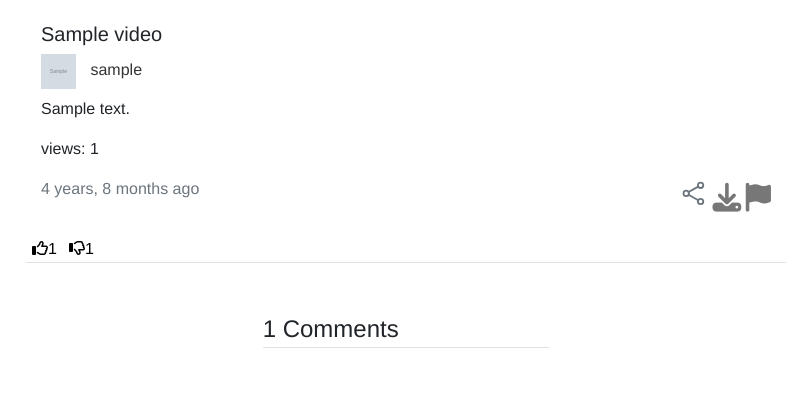
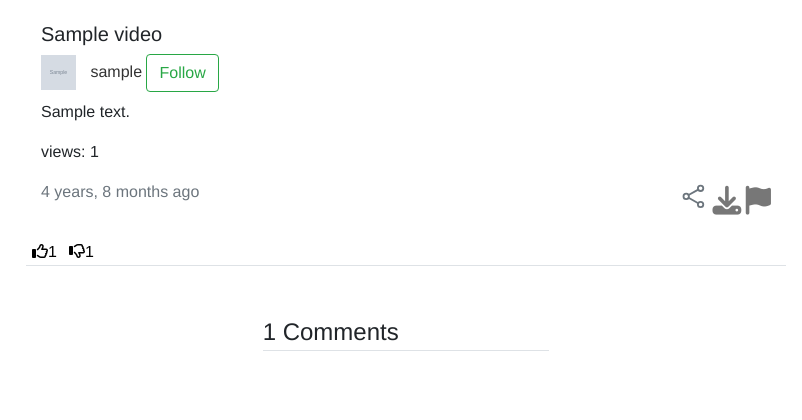
Before and after one commit to 404talentnotfound/Glomble, a Django app: page /videos/1 in a window 1280 px wide. Shown: the part 440-860 px from the top of the page, without its empty margins (44-846 px from the left). Run offline with Django 4.2, Linux system fonts and the light colour scheme; tables that the repository leaves empty hold one stand-in row (values such as "Sample post"); grey boxes marked "Sample" are stand-in pictures; parts of the project's set-up code (start-up, migrations or seed data) failed here and were passed over; some libraries are stand-ins or nearby versions.

Commit message:
bugfix thing 2 (i'm so stupid)

```diff
--- a/videos/templates/videos/detail_video.html
+++ b/videos/templates/videos/detail_video.html
@@ -98,7 +98,7 @@
 				  </div>
 				<h5 class="mt-4">{{ post.title }}</h5>
 				<h6><a class="link-text" href="{% url 'detail-profile' post.uploader.id %}"><img class="shot" style="margin-right: 10px;" width="35" height="35" src="{{ request.scheme }}://{{ request.META.HTTP_HOST }}/{{ post.uploader.profile_picture }}">
-					{{ post.uploader.username }} {% if post.uploader.username == user %}<button class="follow-button {% if is_following %}following btn btn-outline-danger {% else %}btn btn-outline-success {% endif %}" data-url-add="{% url 'add-follower' post.uploader.id %}" data-url-remove="{% url 'remove-follower' post.uploader.id %}">
+					{{ post.uploader.username }} {% if post.uploader.username != user %}<button class="follow-button {% if is_following %}following btn btn-outline-danger {% else %}btn btn-outline-success {% endif %}" data-url-add="{% url 'add-follower' post.uploader.id %}" data-url-remove="{% url 'remove-follower' post.uploader.id %}">
 						{% if is_following %}
 						<span>Following</span>
 						{% else %}
```
